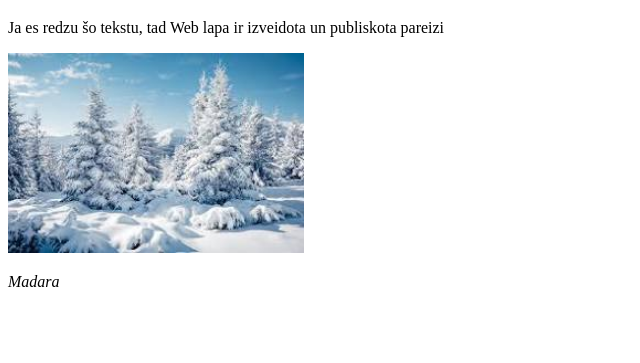
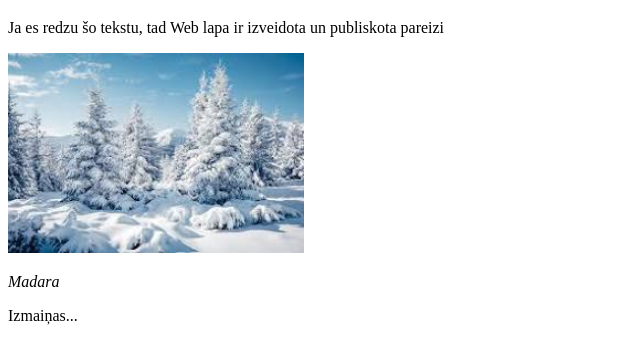
Before and after one commit to madarautinane/tests, a plain HTML site: page index.html in a window 1280 px wide. Shown: the part 61-424 px from the top of the page, without its empty margins (0-640 px from the left). Drawn offline with Linux system fonts and the light colour scheme.

Commit message:
Update index.html

```diff
--- a/index.html
+++ b/index.html
@@ -10,5 +10,6 @@
     <p>Ja es redzu šo tekstu, tad Web lapa ir izveidota un publiskota pareizi</p>
     <img src= "images\ziema.jpg" witdh="150" height="200">
     <p><i>Madara</i></p>
+    <p>Izmaiņas...</p>
 </body>
 </html>
```
